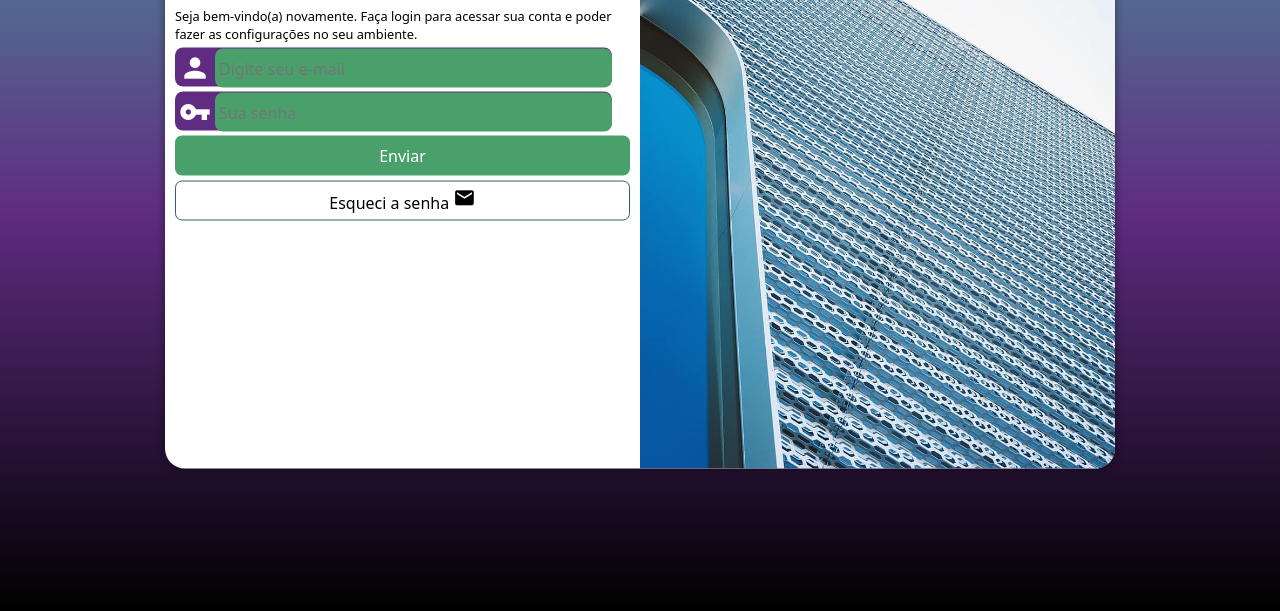
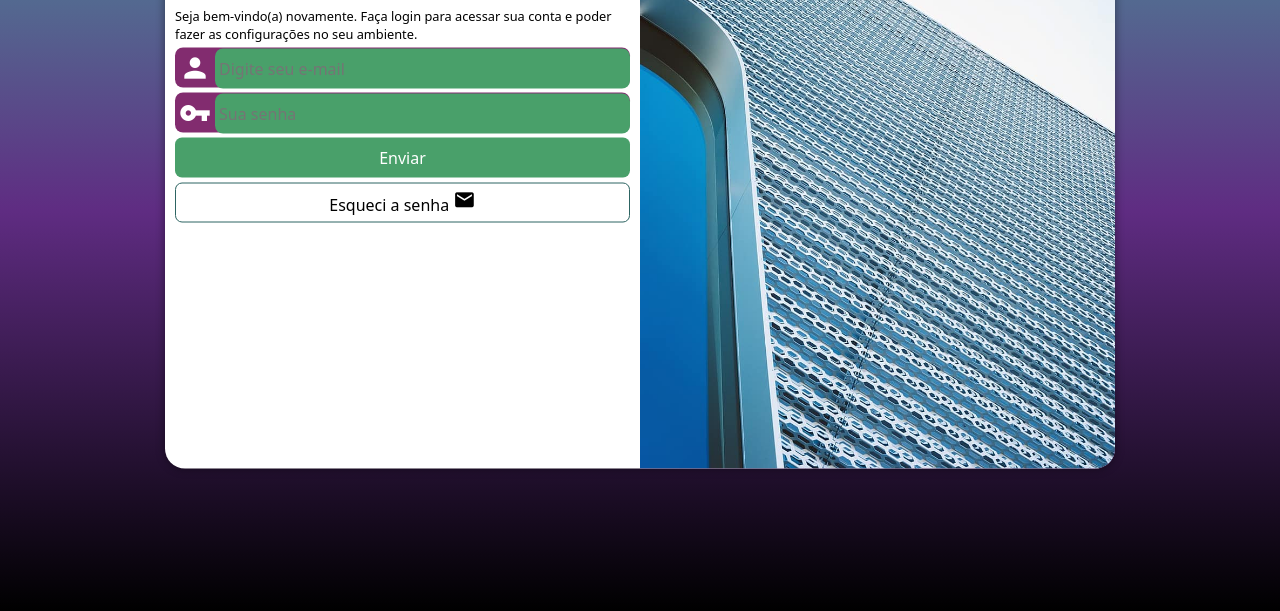
Before and after one commit to DaniloJustin/projeto-login, a plain HTML site: page index.html in a window 1280 px wide. Shown: the part 189-800 px from the top of the page. Drawn offline with Linux system fonts and the light colour scheme.

Commit message:
Update style.css

```diff
--- a/estilos/style.css
+++ b/estilos/style.css
@@ -70,10 +70,10 @@ div#formulario > p {
 }
 
 form > div.campo {
-    background-color: #602c82;
+    background-color: #822C6F;
     display: block;
-    width: 96%;
-    height: 39px;
+    width: 100%;
+    height: 40px;
     border-radius: 8px;
     margin: 5px 0px;
     padding: -5px;
```
